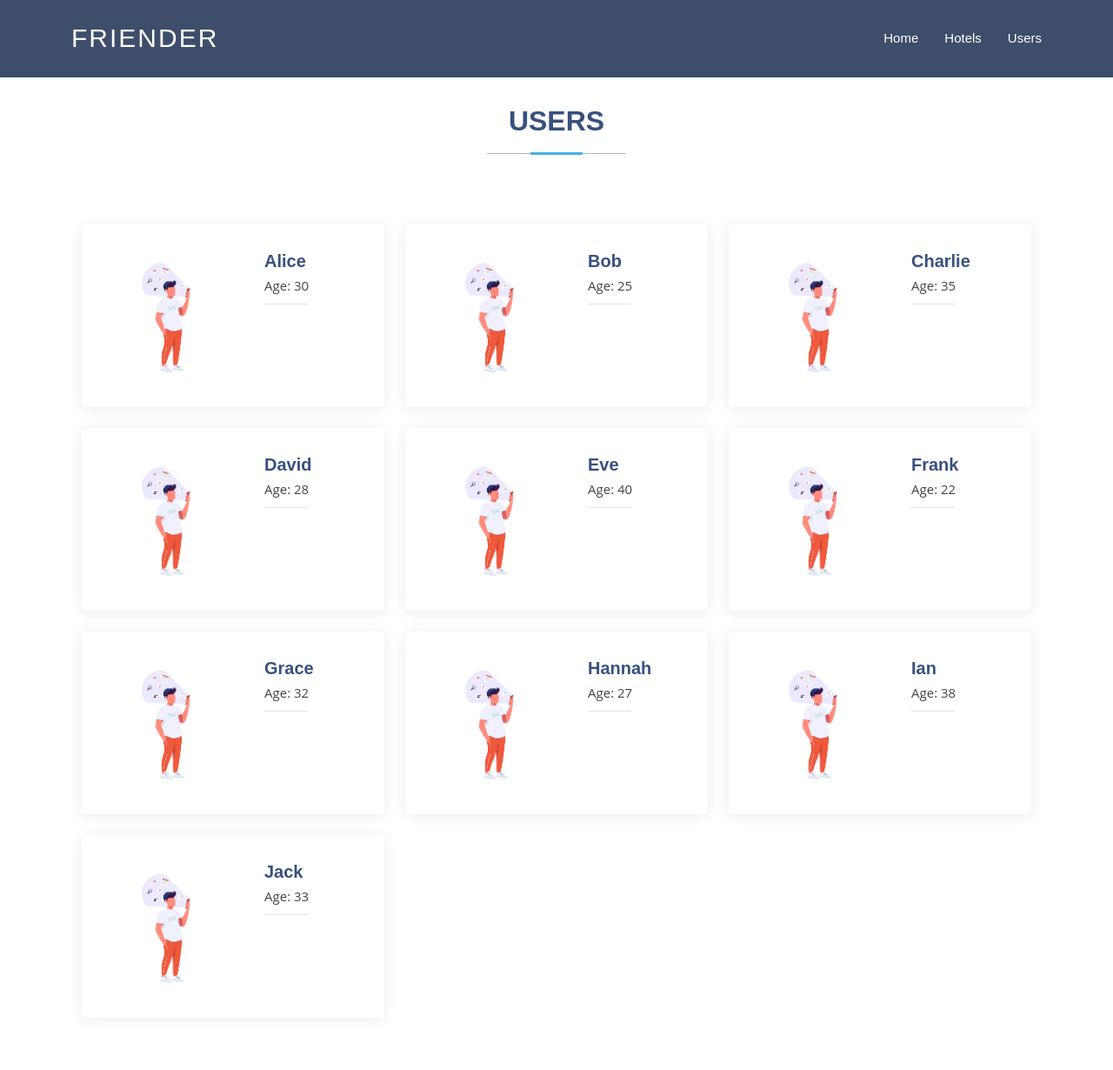
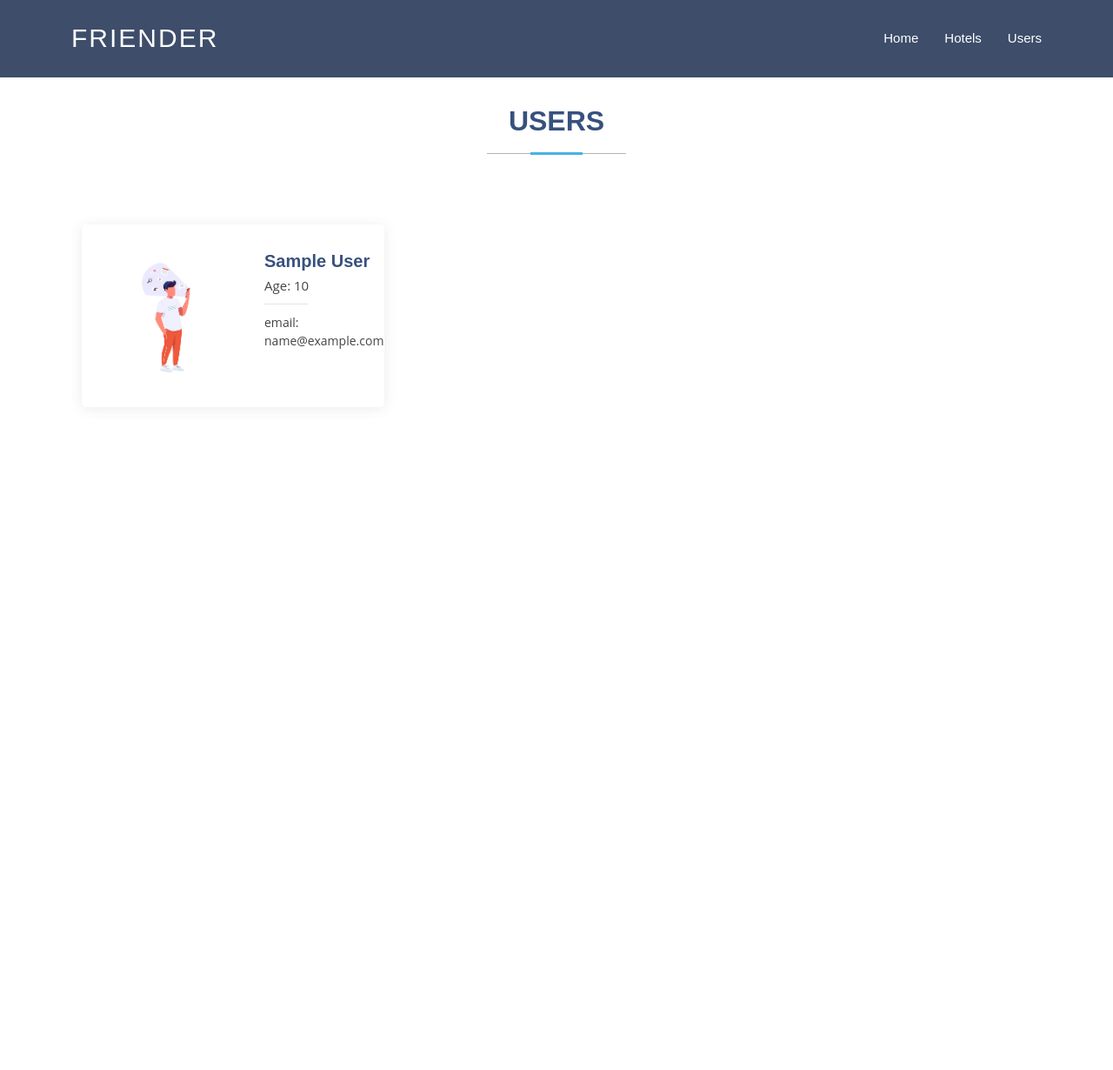
Before and after one commit to drahunpavel/Dragun_Django, a Django app: page /booking/users in a window 1280 px wide. Shown: the whole page at 87% size. After the commit the page ends 428 px from the top, so only its background shows below. Run offline with Django 5.2, Linux system fonts and the light colour scheme; tables that the repository leaves empty hold one stand-in row (values such as "Sample post"); some libraries are stand-ins or nearby versions.

Commit message:
added retrieving data from db

```diff
--- a/friender/src/booking_service/views.py
+++ b/friender/src/booking_service/views.py
@@ -1,35 +1,42 @@
-# from django.shortcuts import render
 from django.shortcuts import render
+from .models import Hotel, Person
 
 
+# hotels = [
+#     {"name": "Hilton Amsterdam Airport Schiphol",
+#         "address": "Schiphol Boulevard 701, 1118 BN Schiphol, Нидерланды", "stars": 3},
+#     {"name": "Burj Al Arab Jumeirah",
+#         "address": "Jumeirah St - Umm Suqeim 3 - Дубай - ОАЭ", "stars": 5},
+#     {"name": "Ritz Paris", "address": "15 Place Vendôme, 75001 Париж, Франция", "stars": 5},
+#     {"name": "Hotel Plaza Athenee",
+#         "address": "25 Avenue Montaigne, 75008 Париж, Франция", "stars": 4},
+#     {"name": "Four Seasons Hotel George V",
+#         "address": "31 Avenue George V, 75008 Париж, Франция", "stars": 1},
+#     {"name": "The Ritz London",
+#         "address": "150 Piccadilly, St. James's, Лондон W1J 9BR, Великобритания", "stars": 5},
+#     {"name": "Waldorf Astoria Beverly Hills",
+#         "address": "9850 Wilshire Blvd, Беверли-Хиллз, CA 90210, США", "stars": 2},
+#     {"name": "Mandarin Oriental, Tokyo",
+#         "address": "2 Chome-1-1 Nihonbashimuromachi, Chuo City, Токио 103-8328, Япония", "stars": 5},
+#     {"name": "The Peninsula Shanghai",
+#         "address": "32 Zhongshan E Rd, Wai Tan, Huangpu Qu, Shanghai Shi, Китай, 200002", "stars": 5},
+#     {"name": "The Langham, Chicago",
+#         "address": "330 N Wabash Ave, Чикаго, IL 60611, США", "stars": 5}
+# ]
 
 
-hotels = [
-    {"name": "Hilton Amsterdam Airport Schiphol", "address": "Schiphol Boulevard 701, 1118 BN Schiphol, Нидерланды", "stars": 3},
-    {"name": "Burj Al Arab Jumeirah", "address": "Jumeirah St - Umm Suqeim 3 - Дубай - ОАЭ", "stars": 5},
-    {"name": "Ritz Paris", "address": "15 Place Vendôme, 75001 Париж, Франция", "stars": 5},
-    {"name": "Hotel Plaza Athenee", "address": "25 Avenue Montaigne, 75008 Париж, Франция", "stars": 4},
-    {"name": "Four Seasons Hotel George V", "address": "31 Avenue George V, 75008 Париж, Франция", "stars": 1},
-    {"name": "The Ritz London", "address": "150 Piccadilly, St. James's, Лондон W1J 9BR, Великобритания", "stars": 5},
-    {"name": "Waldorf Astoria Beverly Hills", "address": "9850 Wilshire Blvd, Беверли-Хиллз, CA 90210, США", "stars": 2},
-    {"name": "Mandarin Oriental, Tokyo", "address": "2 Chome-1-1 Nihonbashimuromachi, Chuo City, Токио 103-8328, Япония", "stars": 5},
-    {"name": "The Peninsula Shanghai", "address": "32 Zhongshan E Rd, Wai Tan, Huangpu Qu, Shanghai Shi, Китай, 200002", "stars": 5},
-    {"name": "The Langham, Chicago", "address": "330 N Wabash Ave, Чикаго, IL 60611, США", "stars": 5}
-]
-
-
-users = [
-    {"name": "Alice", "age": 30},
-    {"name": "Bob", "age": 25},
-    {"name": "Charlie", "age": 35},
-    {"name": "David", "age": 28},
-    {"name": "Eve", "age": 40},
-    {"name": "Frank", "age": 22},
-    {"name": "Grace", "age": 32},
-    {"name": "Hannah", "age": 27},
-    {"name": "Ian", "age": 38},
-    {"name": "Jack", "age": 33}
-]
+# users = [
+#     {"name": "Alice", "age": 30},
+#     {"name": "Bob", "age": 25},
+#     {"name": "Charlie", "age": 35},
+#     {"name": "David", "age": 28},
+#     {"name": "Eve", "age": 40},
+#     {"name": "Frank", "age": 22},
+#     {"name": "Grace", "age": 32},
+#     {"name": "Hannah", "age": 27},
+#     {"name": "Ian", "age": 38},
+#     {"name": "Jack", "age": 33}
+# ]
 
 comments = [
     {"text": "Great hotel! Will definitely come back here again.", "author": "Anna"},
@@ -40,11 +47,17 @@ comments = [
 ]
 
 
-def get_hotel_by_name( hotel_name):
-    for hotel in hotels:
-        if hotel['name'] == hotel_name:
-            return hotel
-    return None
+# def get_hotel_by_name(hotel_name):
+#     hotel = Hotel.objects.filter(name__in=[hotel_name])
+#     if hotel:
+#         return hotel
+#     else:
+#         return None
+# for hotel in hotels:
+#     if hotel['name'] == hotel_name:
+#         return hotel
+# return None
+
 
 # def home_view(request):
 #     return HttpResponse('home')
@@ -53,22 +66,26 @@ def get_hotel_by_name( hotel_name):
 def home_template_view(request):
     return render(request=request, template_name='home.html')
 
+
 def hotels_template_view(request):
+    hotels = Hotel.objects.all()
     return render(request=request, template_name='hotels.html', context={'hotels': hotels})
 
+
 def hotel_template_view(request, hotel_name: str):
-    print('hotel_name', hotel_name)
-
-    hotel = get_hotel_by_name(hotel_name)
+    hotel = Hotel.objects.filter(name=hotel_name)
 
     if hotel:
-        return render(request=request, template_name='hotel.html', context={'hotel': get_hotel_by_name(hotel_name), 'comments': comments})
-    else: return render(request=request, template_name='404.html')
+        return render(request=request, template_name='hotel.html', context={'hotel': hotel[0], 'comments': comments})
+    else:
+        return render(request=request, template_name='404.html')
+
 
 def users_template_view(request):
+    users = Person.objects.all()
     return render(request=request, template_name='users.html', context={'users': users})
 
 
 def error_404_template_view(request, exception):
-   context = {}
-   return render(request,'404.html', context)
+    context = {}
+    return render(request, '404.html', context)
--- a/friender/src/templates/booking_service/hotel.html
+++ b/friender/src/templates/booking_service/hotel.html
@@ -15,6 +15,8 @@
                     <div class="member-info">
                         <h4>{{hotel.name}}</h4>
                         <span>Rating: {{hotel.stars}} </i></span>
+                        <p>Phone: {{hotel.phone}}</p>
+                        <p>City: {{hotel.city}}</p>
                         <p>Address: {{hotel.address}}</p>
                     </div>
                 </div>
--- a/friender/src/templates/booking_service/users.html
+++ b/friender/src/templates/booking_service/users.html
@@ -15,8 +15,11 @@
                 <div class="team-member d-flex align-items-start">
                     <div class="pic"><img src="{% static 'img/user.avif' %}" class="img-fluid" alt=""></div>
                     <div class="member-info">
-                        <h4>{{user.name}}</h4>
+                        <h4>{{user.first_name}} {{user.last_name}}</h4>
                         <span>Age: {{user.age}}</span>
+                        {% if user.email %}
+                        <p>email: {{user.email}}</p>
+                        {% endif %}
                         <!-- <p>Explicabo voluptatem mollitia et repellat qui dolorum quasi</p> -->
                         <!-- <div class="social">
                             <a href=""><i class="bi bi-twitter"></i></a>
```
